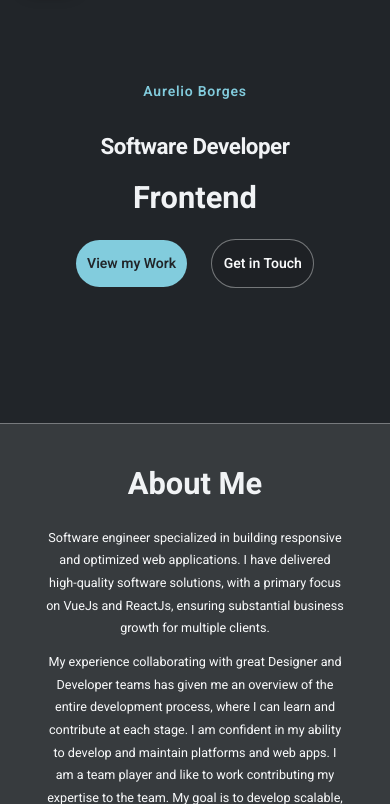
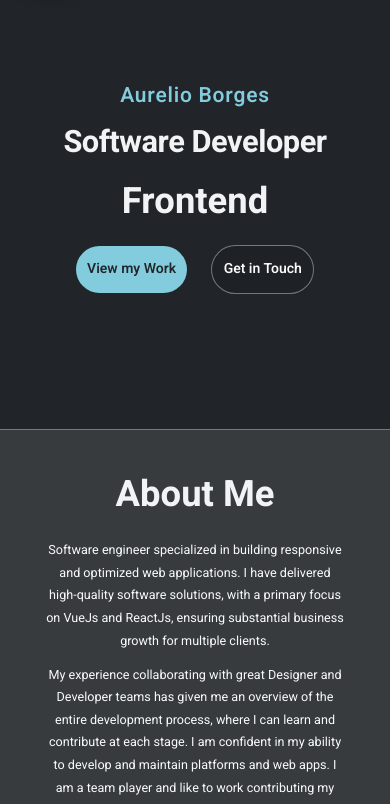
Before and after one commit to aureliojoseph/landing-page-2.0_english, a plain HTML site: page index.html in a window 390 px wide. Shown: the part 40-844 px from the top of the page. Drawn offline with nearby package versions, Linux system fonts and the light colour scheme; some packages are replaced by stand-ins of ours; a script that the page names is missing.

Commit message:
update: font-sizes and colors

```diff
--- a/css/queries.css
+++ b/css/queries.css
@@ -7,11 +7,11 @@
   }
 
   .sub-heading {
-    font-size: 2rem;
+    font-size: 3rem;
   }
 
   .heading-prime {
-    font-size: 4rem;
+    font-size: 5.2rem;
   }
 }
 
@@ -72,7 +72,7 @@
   }
 
   .heading-prime {
-    font-size: 3.2rem;
+    font-size: 4.4rem;
   }
 
   .hero-box,
--- a/css/style.css
+++ b/css/style.css
@@ -8,7 +8,8 @@
 
   --btn-text-color: #212529;
   --btn-bg-color: #82ccdd;
-  --btn-bg-color-hover: #75b8c7;
+  --btn-text-color-hover: #000;
+  --btn-bg-color-hover: #68a3b1;
 
   --btn-sec-text-color: #f8f9fa;
   --btn-sec-bg-color: #1e2125;
@@ -71,14 +72,14 @@
 
 .heading-prime {
   color: var(--text-primary);
-  font-size: 4.8rem;
+  font-size: 6.2rem;
   line-height: 1.05;
   margin-bottom: 3.2rem;
 }
 
 .heading-secondary {
   color: var(--text-primary);
-  font-size: 4.4rem;
+  font-size: 5.2rem;
   line-height: 1.2;
   margin-bottom: 3.2rem;
 }
@@ -94,9 +95,9 @@
   display: block;
   color: var(--text-sub-heading);
   font-weight: 600;
-  font-size: 2.6rem;
+  font-size: 3.6rem;
   letter-spacing: 0.75px;
-  margin-bottom: 2.4rem;
+  /* margin-bottom: 2.4rem; */
 }
 
 /***************************************/
@@ -125,6 +126,7 @@
 .btn-prime:hover,
 .btn-prime:active {
   background-color: var(--btn-bg-color-hover);
+  color: var(--btn-text-color-hover);
 }
 
 .btn-sec:link,
```
